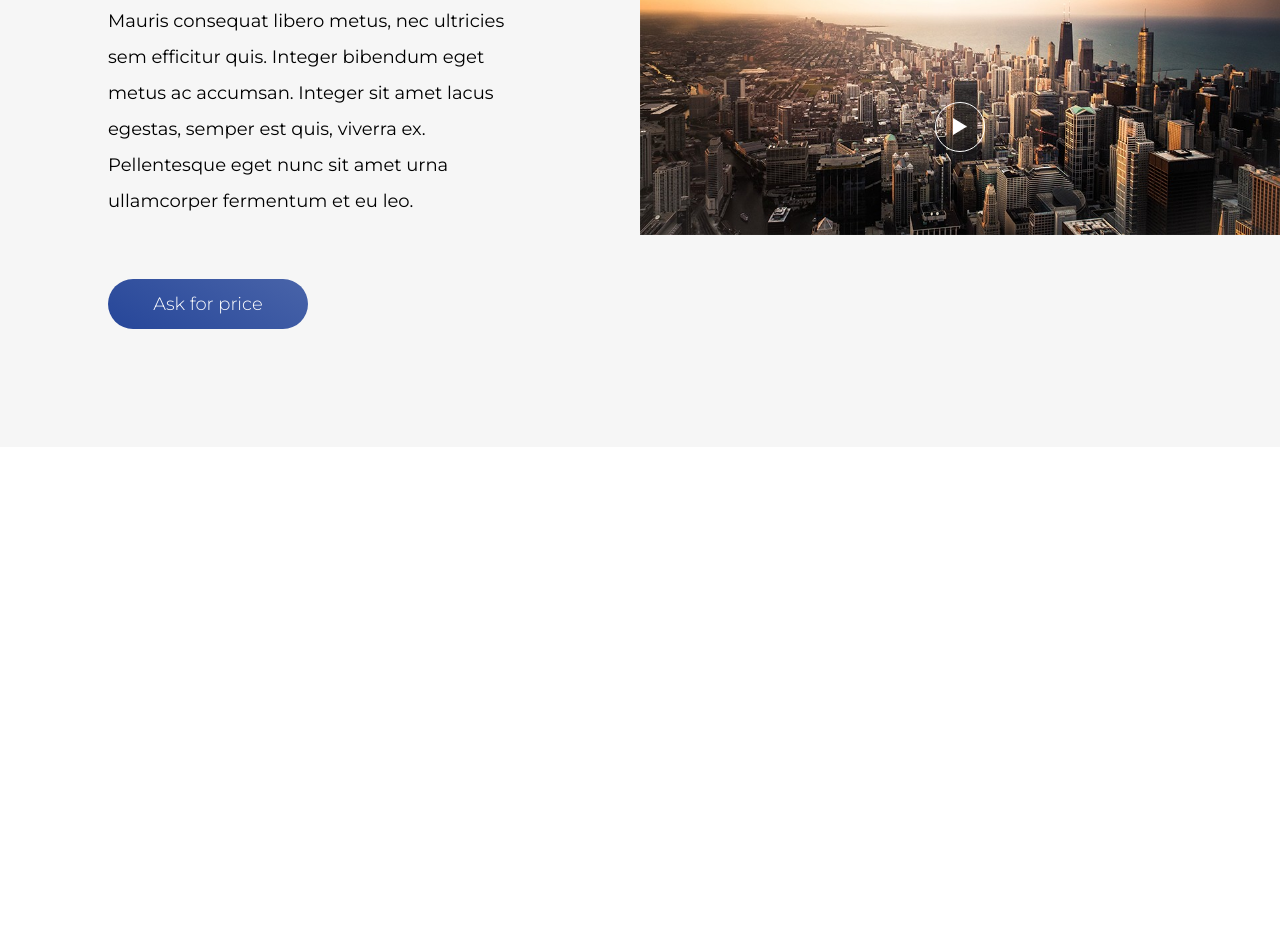
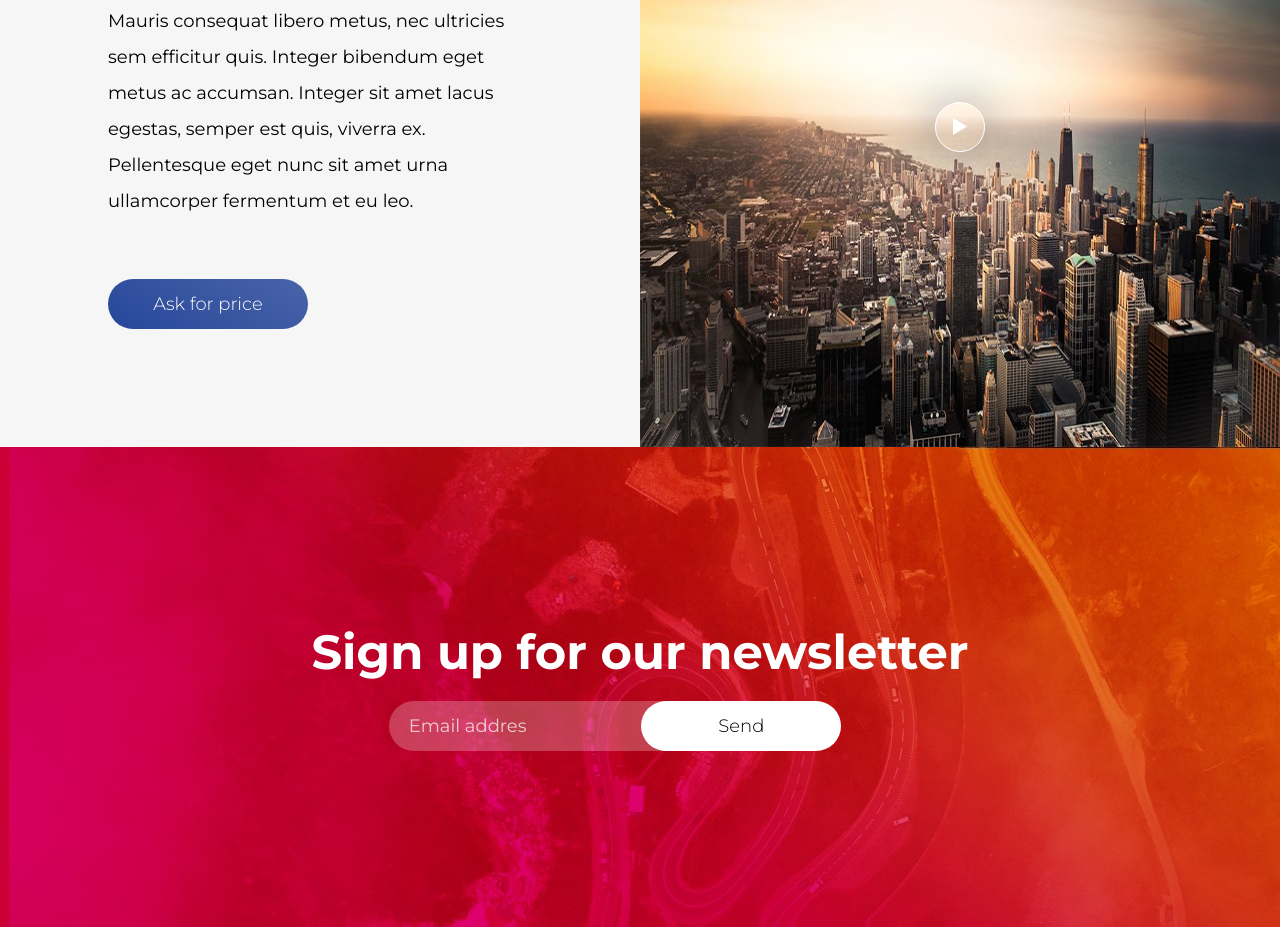
Before and after one commit to martraw/DroneZone, a website: page index.html in a window 1280 px wide. Shown: the part 3067-3994 px from the top of the page. Before the commit the page ends 3514 px from the top, so only its background shows below. Drawn offline with Linux system fonts and the light colour scheme.

Commit message:
Newsletter section styled

```diff
--- a/index.html
+++ b/index.html
@@ -164,7 +164,11 @@
     </section>
 
     <section class="newsletter">
-
+      <h2 class="heading-2 heading-2--white">Sign up for our newsletter</h2>
+      <form action="#" class="newsletter__form">
+        <input type="email" required class="newsletter__input" placeholder="Email addres">
+        <button class="btn btn--white" type="submit">Send</button>
+      </form>
     </section>
 
     <section class="map">
--- a/sass/_base.scss
+++ b/sass/_base.scss
@@ -17,7 +17,7 @@ body {
 
 .container {
   display: grid;
-  grid-template-rows: [top-nav-start] 8rem [top-nav-end header-start] calc(100vh - 8rem) [header-end features-start] minmax(60rem, min-content) [features-end drone-start] minmax(70rem, min-content) [drone-end gallery-start] minmax(128rem, min-content) [gallery-end];
+  grid-template-rows: [top-nav-start] 8rem [top-nav-end header-start] calc(100vh - 8rem) [header-end features-start] minmax(60rem, min-content) [features-end drone-start] minmax(70rem, min-content) [drone-end gallery-start] minmax(128rem, min-content) [gallery-end newsletter-start] minmax(48rem, min-content) [newsletter-end];
 
   grid-template-columns: [full-start] minmax(6rem, 1fr) [center-start] repeat(8, [col-start] minmax(min-content, 16.75rem) [col-end]) [center-end] minmax(6rem, 1fr) [full-end];
 
--- a/sass/_gallery.scss
+++ b/sass/_gallery.scss
@@ -47,13 +47,12 @@
     grid-column: 1/2;
     // max-width: 100%;
     width: 100%;
-    height: auto;
+    height: 100%;
     display: block;
 
   }
 
   &__play-btn {
-    // display: inline-block;
     display: flex;
     flex: 0 0 auto;
     justify-content: center;
@@ -71,8 +70,5 @@
     border-radius: 50%;
     background-color: transparent;
     outline: none;
-
-    /* Style for "Rounded Re" */
-
   }
 }
--- /dev/null
+++ b/sass/_newsletter.scss
@@ -0,0 +1,43 @@
+.newsletter {
+  grid-column: full-start/full-end;
+  background-image: url(../img/neswletter-bg.jpg);
+  ackground-position: center;
+  background-repeat: no-repeat;
+
+  display: flex;
+  flex-direction: column;
+  justify-content: center;
+  align-items: center;
+
+  &__form .btn--white {
+    transform: translateX(-5rem)
+  }
+
+  &__input {
+    display: inline-block;
+    width: 30rem;
+    height: 5rem;
+    font-size: 1.8rem;
+    font-family: $font-primary;
+    // font-weight: 700;
+    border-radius: 50px;
+    color: #fff;
+    // background-color: transparent;
+    background-color: rgba($color: #fff, $alpha: .3);
+    // border: 1px solid white;
+    border: none;
+    opacity: .8;
+    padding: 0 2rem;
+
+    &::placeholder{
+      color: #fff;
+    }
+
+    &:focus {
+      outline: none;
+    }
+  }
+
+
+
+}
--- a/sass/_typhography.scss
+++ b/sass/_typhography.scss
@@ -16,6 +16,10 @@
   display: inline-block;
   margin-bottom: 2rem;
 
+  &--white {
+    color: #fff;
+    background-image: none;
+  }
 }
 
 .heading-3 {
--- a/sass/main.scss
+++ b/sass/main.scss
@@ -5,4 +5,5 @@
 @import "features";
 @import "drone";
 @import "gallery";
+@import "newsletter";
 @import "typhography";
```
Also changed, not shown: css/style.css, img/city-from-air.jpg (deleted), img/neswletter-bg.jpg (added).
